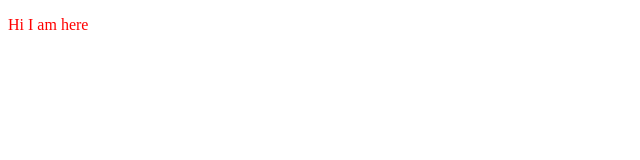
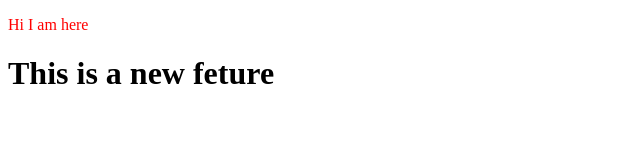
Before and after one commit to Thakur-0341/LocalRepo, a plain HTML site: page index.html in a window 1280 px wide. Shown: the whole page, without its empty margins (0-640 px from the left). Drawn offline with Linux system fonts and the light colour scheme.

Commit message:
Added new heading

```diff
--- a/index.html
+++ b/index.html
@@ -8,5 +8,6 @@
 </head>
 <body>
     <p>Hi I am here</p>
+    <h1>This is a new feture</h1>
 </body>
 </html>
```
